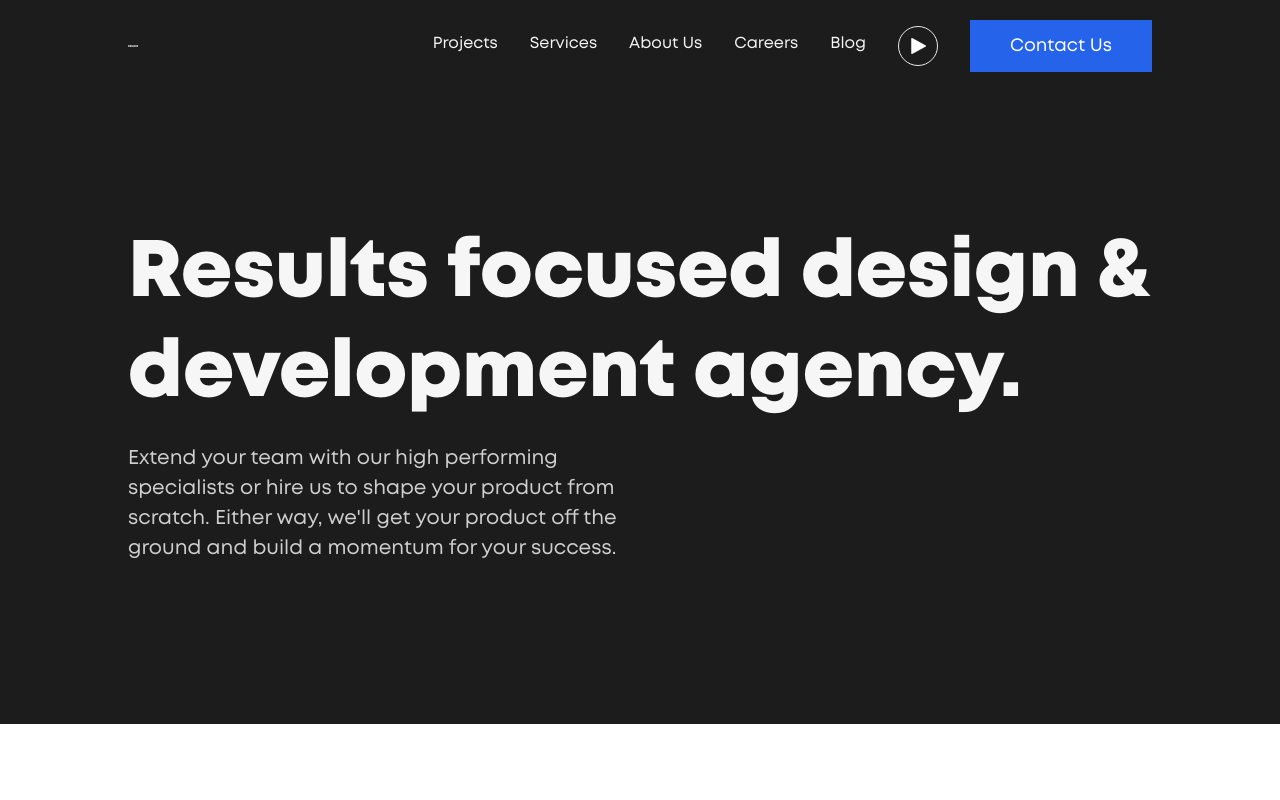
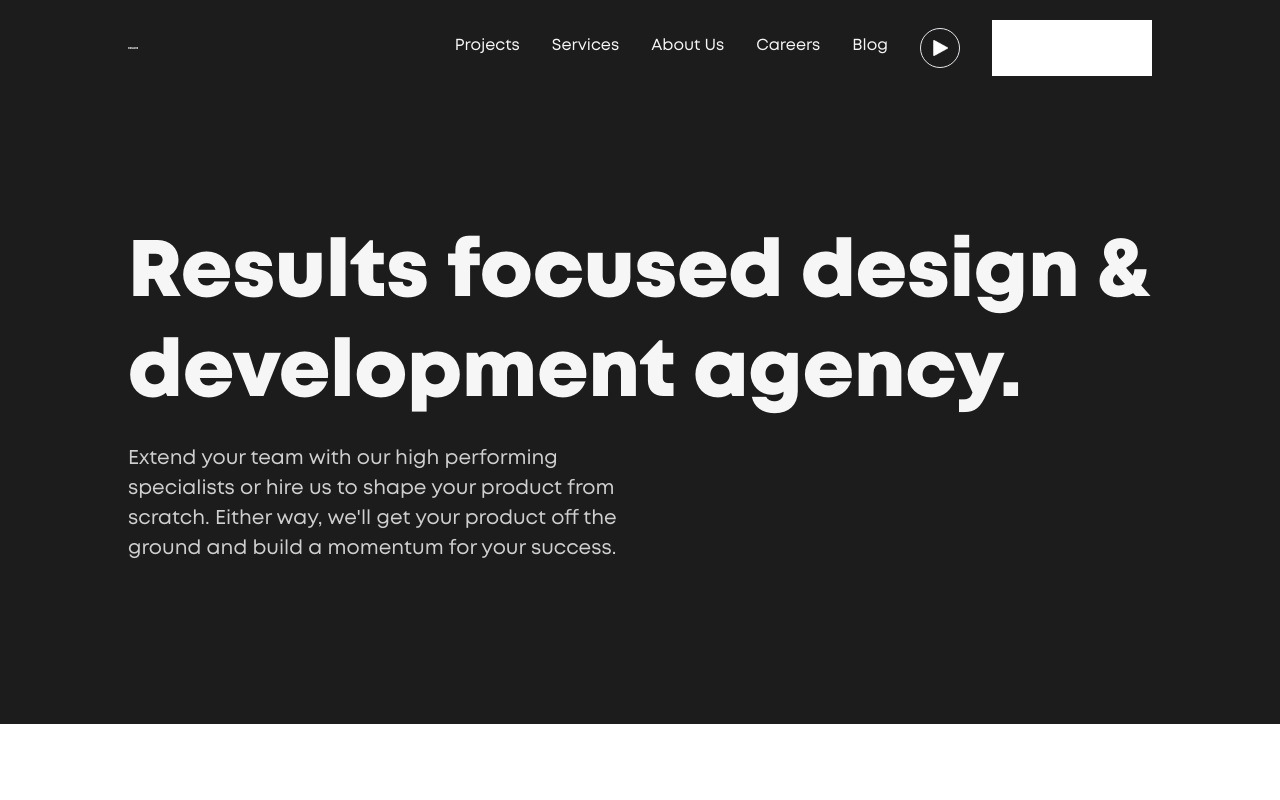
Before and after one commit to Delyc/cinnamon-clone, a Next.js app: page / in a window 1280 px wide. Shown: the top 800 px of the page. Built offline with nearby package versions, Linux system fonts and the light colour scheme.

Commit message:
fix:fixing button animation

```diff
--- a/components/Button.js
+++ b/components/Button.js
@@ -3,10 +3,10 @@ export default function Button({ text, styles }) {
   return (
     <>
       <button
-        className={`btn bg-blue-600 hover:border-2 hover:border-blue-600 text-white text-lg py-3 px-10  hover:text-blue-light font-bold ${styles} `}
+        className={`buttons bg-blue-600 hover:border-2 hover:border-blue-600 text-white text-lg py-3 px-10  hover:text-blue-light font-bold ${styles} `}
       >
-        <Link className=" py-2 " href="#">
-          {text}
+        <Link className=" py-2 " href="#"> <span className="spanned "> {text}</span>
+
         </Link>
       </button>
     </>
--- a/components/dataCollection/products.js
+++ b/components/dataCollection/products.js
@@ -11,7 +11,7 @@ export const products =[
     {
     imageUrl:"/image/inyellow.png",
     background:"#52247F",
-    title:"Fiona: Engage & Decide",
+    title:"Fiona: Engage & \n Decide",
     description:"Fiona is a fintech consumer-facing website that enables users to search for financial products, discover them, and receive personalized recommendations.",
 
 
--- a/components/products/ProductCard.js
+++ b/components/products/ProductCard.js
@@ -31,7 +31,7 @@ return (
 })
 }
 </div>
-            <h3 className='text-black-primary font-montBold xl:w-2/5 lg:w-2/5'>{title}</h3>
+            <h3 className='text-black-primary font-montBold xl:w-3/5 lg:w-2/5 whitespace-pre-line '>{title}</h3>
                 <p className='text-gray-secondary text-[16px] leading-[33px] xl:w-3/5 font-mont xl:text-[16px] lg:w-3/4'>{description}</p>
 
 
--- a/styles/globals.css
+++ b/styles/globals.css
@@ -39,17 +39,67 @@
     @apply text-[18px] xl:text-[20px];
   }
 }
-.btn {
+.buttons{
+  height: 3.5rem;
+  width: 10rem;
+  background: blue;
+  color: white;
+  font-size: 17px;
   position: relative;
-  display: inline-block;
-  background-image: url("../public/image/bg-img-1.png");
-  background-position: 50% 50%;
-  background-repeat: no-repeat;
-  background-size: 0% 0%;
+  overflow: hidden;
+  cursor: pointer;
+}
 
-  transition: background-size 0.4s, color 0s;
+.spanned{
+  position: absolute;
+  inset: 0;
+  width: 100%;
+  height: 100%;
+  display: flex;
+  justify-content: center;
+  align-items: center;
+  z-index: 20
 }
-.btn:hover {
-  background-size: 140% 200%;
-  color: black;
+
+.buttons::after{
+  content: "";
+  background: white;
+  height: 100%;
+  width: 3rem;
+  border-radius: 50%;
+  position: absolute;
+  margin: 0 auto;
+  left:0;
+  right: 0;
+  top:0;
+  transform: scale(0,0);
+  animation-name: afterHover;
+  animation-duration: 200ms;
 }
+
+
+@keyframes afterHover{
+  0%{
+     transform: scale(5,5);
+  }
+
+  100%{
+    transform: scale(0,0);
+  }
+}
+
+.buttons:hover::after{
+  transform: scale(5,5);
+  animation-name:Hover;
+  animation-duration: 200ms;
+}
+
+@keyframes Hover{
+  0%{
+    transform: scale(0,0);
+  }
+
+  100%{
+     transform: scale(5,5);
+  }
+}
```
